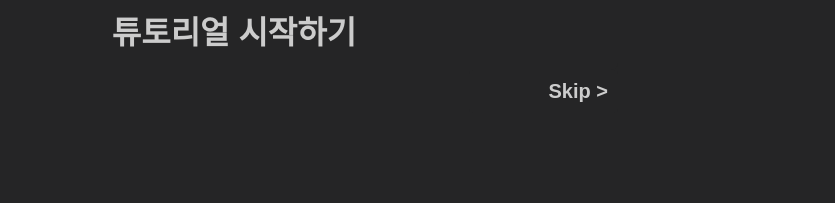
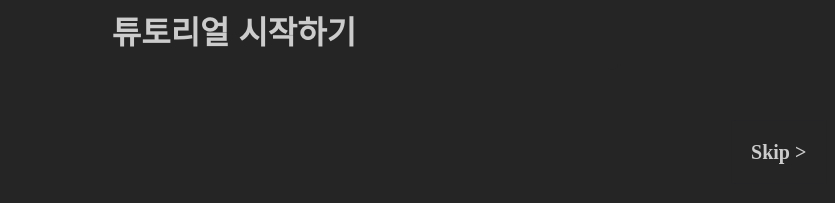
Before and after one commit to boostcamp-2020/Project15-B-Client-Based-Formula-Editor, a React app: page / in a window 1280 px wide. Shown: the part 585-788 px from the top of the page, without its empty margins (406-1241 px from the left). Built offline with nearby package versions, Linux system fonts and the light colour scheme.

Commit message:
feat: 튜토리얼 스킵 버튼 항상 위에 두기
SkipButton 분리해서 항상 위에두고 중간에도 스킵 가능하게 변경

```diff
--- a/src/containers/TutorialContainer.jsx
+++ b/src/containers/TutorialContainer.jsx
@@ -3,6 +3,7 @@ import { useSelector, useDispatch } from "react-redux";
 
 import { toggleIsTutorialOn } from "../slice";
 import TutorialMain from "../presentationals/TutorialMain";
+import SkipButton from "../presentationals/SkipButton";
 
 const BROWSER_WIDTH = window.innerWidth;
 
@@ -40,6 +41,7 @@ export default function TutorialContainer() {
 	});
 
 	return (
+		<>
 			<TutorialMain
 				browserWidth={browserWidth}
 				slide={slide}
@@ -48,5 +50,7 @@ export default function TutorialContainer() {
 				handleSlideEnd={handleSlideEnd}
 				theme={theme}
 			/>
+			<SkipButton handleSlideEnd={handleSlideEnd} theme={theme}>Skip &gt;</SkipButton>
+		</>
 	);
 }
--- /dev/null
+++ b/src/presentationals/SkipButton.jsx
@@ -0,0 +1,26 @@
+import React from "react";
+import styled from "styled-components";
+
+import color from "../constants/color";
+
+const Layout = styled.div`
+  position: fixed;
+  right: 0;
+  bottom: 0;
+  transform: translate(-50%, -50%);
+  color: ${({ theme }) => color.mainTheme0[theme]};
+  background-color: ${({ theme }) => color.mainTheme3[theme]};
+  font-size: 20px;
+  font-weight: bold;
+  cursor: pointer;
+  z-index: 150;
+  padding: 20px;
+
+  &:hover {
+    opacity: 0.8;
+  }
+`;
+
+export default function SkipButton({ handleSlideEnd, theme }) {
+	return <Layout onClick={handleSlideEnd} theme={theme}>Skip &gt;</Layout>;
+}
--- a/src/presentationals/TutorialMain.jsx
+++ b/src/presentationals/TutorialMain.jsx
@@ -29,7 +29,6 @@ export default function TutorialMain({
 			<TutorialStart
 				browserWidth={browserWidth}
 				handleSlideDown={handleSlideDown}
-				handleSlideEnd={handleSlideEnd}
 				theme={theme}
 			/>
 			<TutorialPage
--- a/src/presentationals/TutorialStart.jsx
+++ b/src/presentationals/TutorialStart.jsx
@@ -42,26 +42,7 @@ const StartButton = styled.button`
   }
 `;
 
-const SkipButton = styled.button`
-  display: block;
-  position: fixed;
-  right: 0;
-  color: ${({ theme }) => color.mainTheme0[theme]};
-  background-color: ${({ theme }) => color.mainTheme3[theme]};
-  font-size: 20px;
-  font-weight: bold;
-  border: none;
-  border-radius: 4px;
-  padding: 10px 10px 10px 80px;
-  outline: none;
-  cursor: pointer;
-
-  &:hover {
-    opacity: 0.8;
-  }
-`;
-
-export default function TutorialStart({ browserWidth, handleSlideDown, handleSlideEnd, theme }) {
+export default function TutorialStart({ browserWidth, handleSlideDown, theme }) {
 	const fileURL = `${FILE_PATH}/dark_logo.png`;
 
 	return (
@@ -69,7 +50,6 @@ export default function TutorialStart({ browserWidth, handleSlideDown, handleSli
 			<Layout>
 				<Logo src={fileURL} />
 				<StartButton onClick={handleSlideDown} theme={theme}>튜토리얼 시작하기</StartButton>
-				<SkipButton onClick={handleSlideEnd} theme={theme}>Skip &gt;</SkipButton>
 			</Layout>
 		</Page>
 	);
```
Lines whose indentation alone changed are shown as unchanged.
